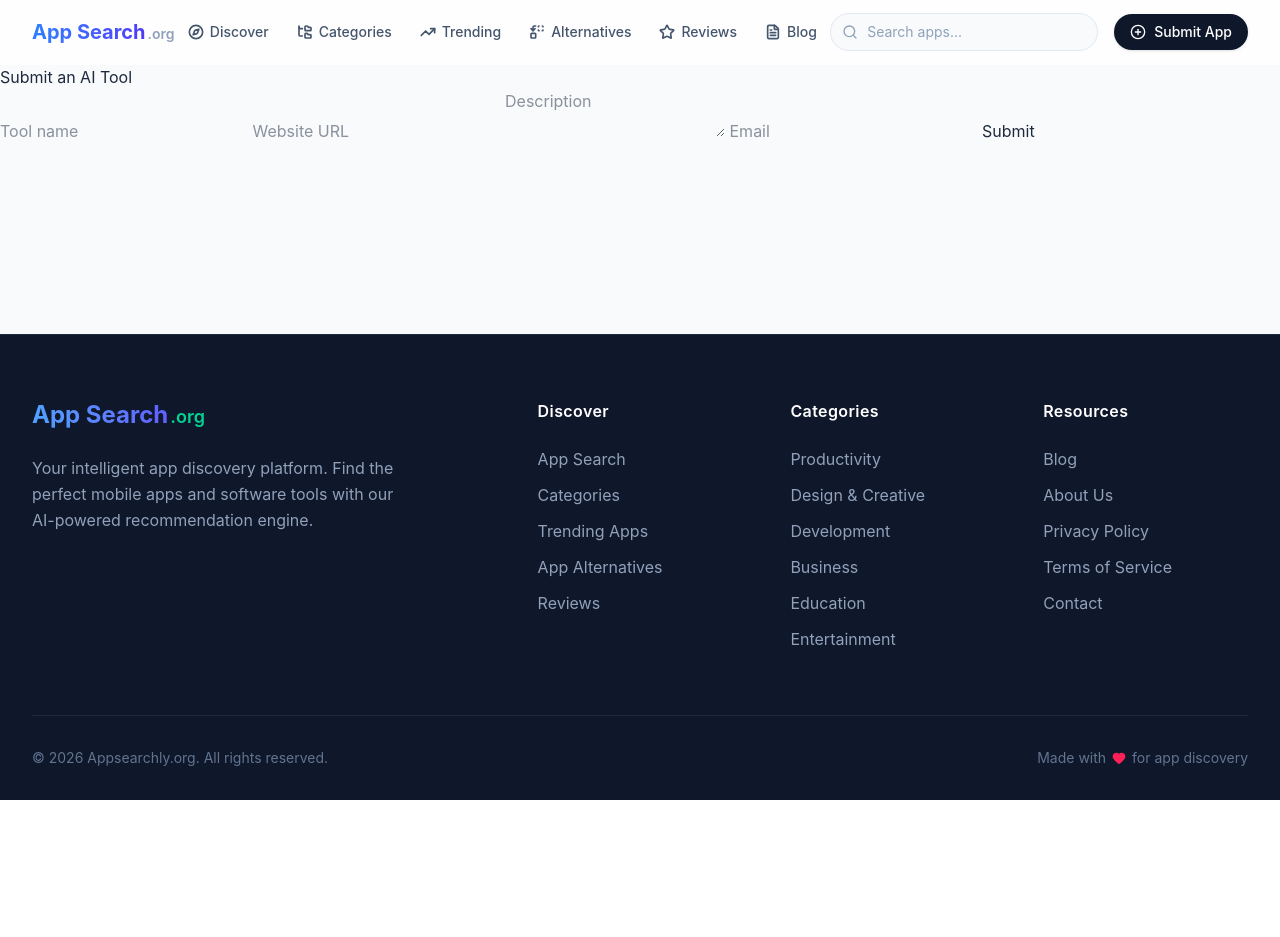
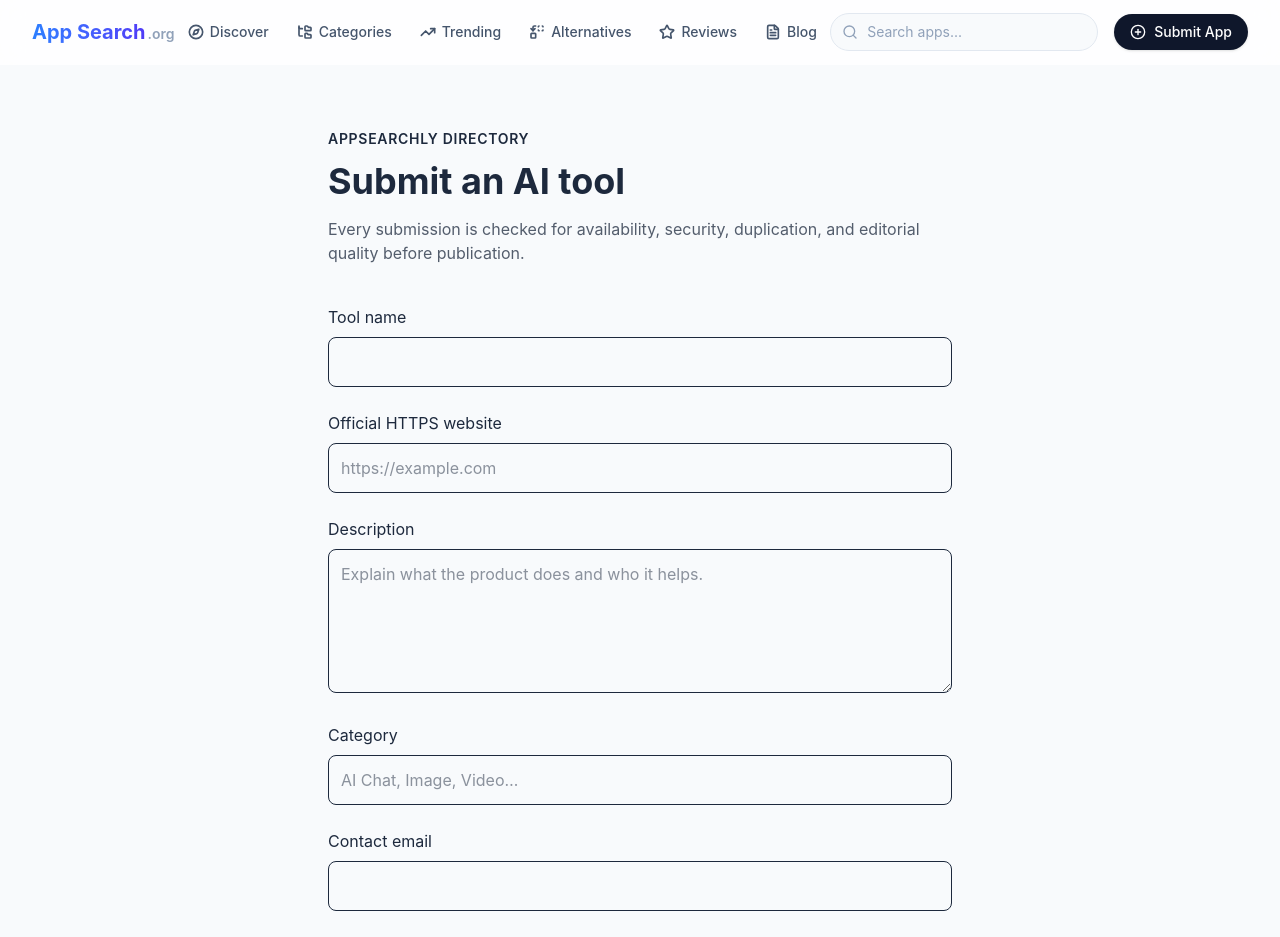
Before and after one commit to eratolabcool/appsearchly, a SvelteKit app: page /submit in a window 1280 px wide. Shown: the top 937 px of the page. Before the commit the page ends 800 px from the top, so only its background shows below. Built offline with nearby package versions, Linux system fonts and the light colour scheme.

Commit message:
Build production-ready tool submission form

```diff
--- a/src/routes/submit/+page.svelte
+++ b/src/routes/submit/+page.svelte
@@ -1,28 +1,108 @@
 <script lang="ts">
-  let name = '';
-  let website = '';
-  let description = '';
-  let email = '';
-  let message = '';
+  import { onMount } from 'svelte';
+  import type { PageData } from './$types';
 
-  async function submit() {
-    const response = await fetch('/api/submissions', {
-      method: 'POST',
-      headers: { 'content-type': 'application/json' },
-      body: JSON.stringify({ name, website, description, email })
-    });
+  let { data }: { data: PageData } = $props();
+  let name = $state('');
+  let website = $state('');
+  let description = $state('');
+  let category = $state('');
+  let email = $state('');
+  let turnstileToken = $state('');
+  let message = $state('');
+  let submitting = $state(false);
+  let turnstileContainer: HTMLDivElement;
 
-    const result = await response.json();
-    message = result.success ? 'Submitted for review.' : result.error;
+  onMount(() => {
+    if (!data.turnstileSiteKey) return;
+    const script = document.createElement('script');
+    script.src = 'https://challenges.cloudflare.com/turnstile/v0/api.js?render=explicit';
+    script.async = true;
+    script.defer = true;
+    script.onload = () => {
+      if (!window.turnstile || !turnstileContainer) return;
+      window.turnstile.render(turnstileContainer, {
+        sitekey: data.turnstileSiteKey,
+        callback: (token) => (turnstileToken = token),
+        'expired-callback': () => (turnstileToken = ''),
+        'error-callback': () => (turnstileToken = '')
+      });
+    };
+    document.head.appendChild(script);
+    return () => script.remove();
+  });
+
+  async function submit(event: SubmitEvent) {
+    event.preventDefault();
+    message = '';
+    submitting = true;
+    try {
+      const response = await fetch('/api/submissions', {
+        method: 'POST',
+        headers: { 'content-type': 'application/json' },
+        body: JSON.stringify({ name, website, description, category, email, turnstileToken })
+      });
+      const result = await response.json();
+      if (!response.ok) {
+        message = result.error === 'duplicate_domain'
+          ? 'This domain is already in our review queue or directory.'
+          : result.error === 'rate_limited'
+            ? 'Submission limit reached. Please try again later.'
+            : result.error === 'captcha_failed'
+              ? 'Please complete the security check.'
+              : 'We could not accept this submission. Check the details and try again.';
+        return;
+      }
+      message = `Submitted for review. Quality score: ${result.qualityScore}/100.`;
+      name = website = description = category = email = turnstileToken = '';
+      window.turnstile?.reset();
+    } catch {
+      message = 'The submission service is temporarily unavailable.';
+    } finally {
+      submitting = false;
+    }
   }
 </script>
 
-<h1>Submit an AI Tool</h1>
+<svelte:head>
+  <title>Submit an AI Tool | AppSearchly</title>
+  <meta name="description" content="Submit an AI product for security checks, quality scoring, and editorial review on AppSearchly." />
+</svelte:head>
 
-<input bind:value={name} placeholder="Tool name" />
-<input bind:value={website} placeholder="Website URL" />
-<textarea bind:value={description} placeholder="Description"></textarea>
-<input bind:value={email} placeholder="Email" />
-<button on:click={submit}>Submit</button>
+<main class="mx-auto max-w-2xl px-6 py-16">
+  <header class="mb-10">
+    <p class="text-sm font-semibold uppercase tracking-wider">AppSearchly directory</p>
+    <h1 class="mt-3 text-4xl font-bold">Submit an AI tool</h1>
+    <p class="mt-4 text-base opacity-75">Every submission is checked for availability, security, duplication, and editorial quality before publication.</p>
+  </header>
 
-<p>{message}</p>
+  <form class="space-y-6" onsubmit={submit}>
+    <label class="block">Tool name
+      <input class="mt-2 w-full rounded-lg border p-3" bind:value={name} minlength="2" maxlength="120" required />
+    </label>
+    <label class="block">Official HTTPS website
+      <input class="mt-2 w-full rounded-lg border p-3" bind:value={website} type="url" pattern="https://.*" placeholder="https://example.com" required />
+    </label>
+    <label class="block">Description
+      <textarea class="mt-2 min-h-36 w-full rounded-lg border p-3" bind:value={description} maxlength="2000" placeholder="Explain what the product does and who it helps."></textarea>
+    </label>
+    <label class="block">Category
+      <input class="mt-2 w-full rounded-lg border p-3" bind:value={category} placeholder="AI Chat, Image, Video…" />
+    </label>
+    <label class="block">Contact email
+      <input class="mt-2 w-full rounded-lg border p-3" bind:value={email} type="email" autocomplete="email" />
+    </label>
+
+    {#if data.turnstileSiteKey}
+      <div bind:this={turnstileContainer}></div>
+    {:else}
+      <p class="text-sm opacity-70">Security verification is disabled in this non-production environment.</p>
+    {/if}
+
+    <button class="rounded-lg border px-5 py-3 font-semibold disabled:opacity-50" type="submit" disabled={submitting || (Boolean(data.turnstileSiteKey) && !turnstileToken)}>
+      {submitting ? 'Checking…' : 'Submit tool'}
+    </button>
+  </form>
+
+  {#if message}<p class="mt-6" role="status">{message}</p>{/if}
+</main>
```
